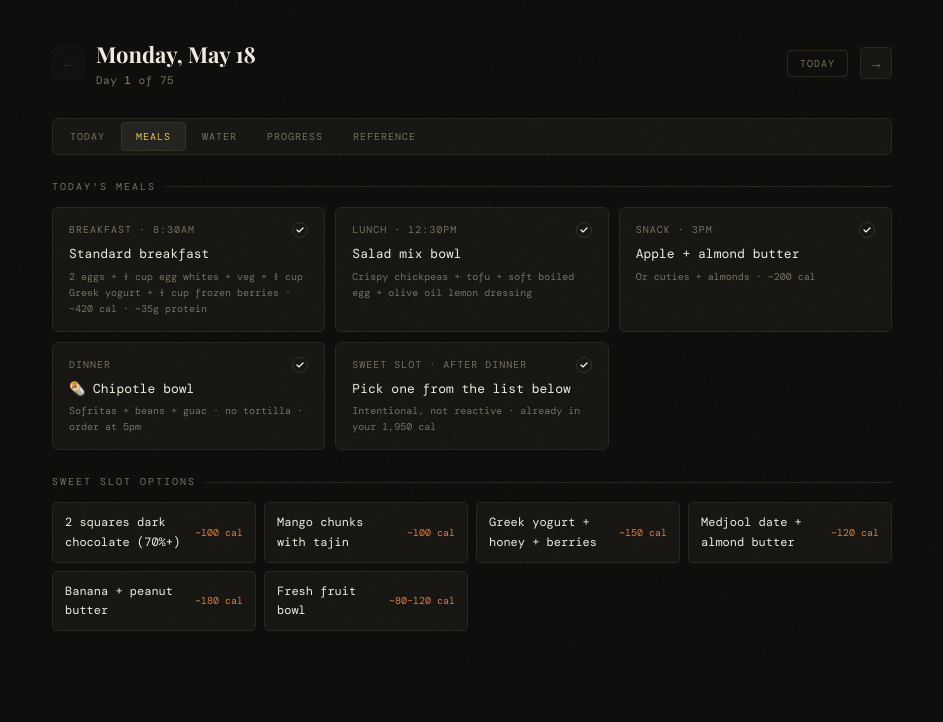
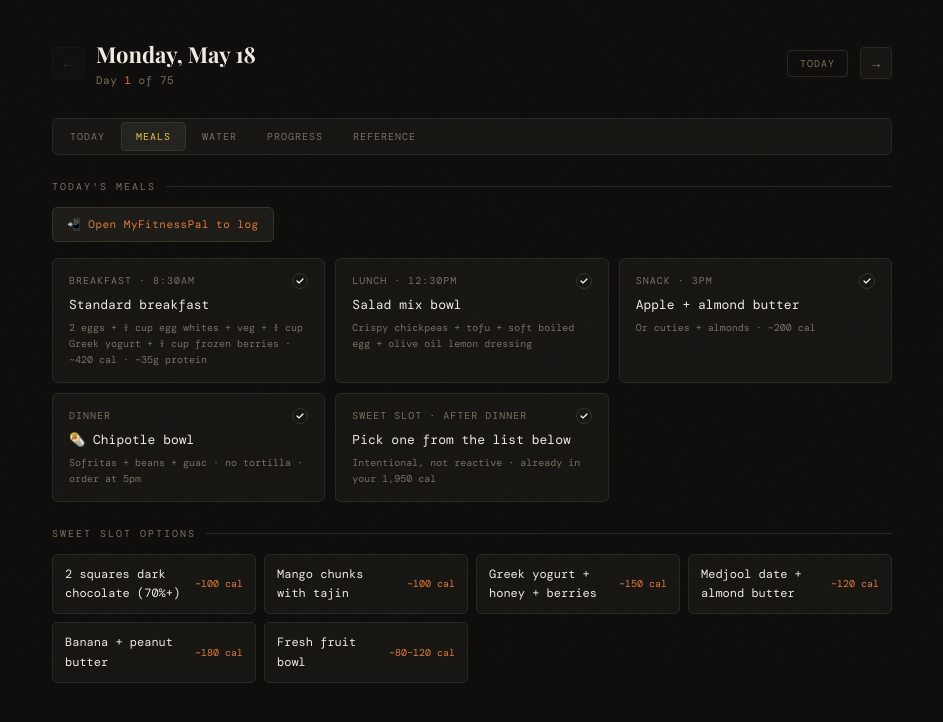
Before and after one commit to keertanachandar/75hard, a plain HTML site: page index.html in a window 1280 px wide. Both pictures are taken after a click on the button "MEALS". Shown: the part 136-858 px from the top of the page, without its empty margins (168-1111 px from the left). Drawn offline with nearby package versions, Linux system fonts and the light colour scheme; a web font is replaced by a local one.

Commit message:
feat: add MyFitnessPal shortcut on Meals tab

```diff
--- a/css/styles.css
+++ b/css/styles.css
@@ -805,3 +805,19 @@
   }
   /* Notes stay fully usable */
   body.future-view .notes-area { opacity: 1; pointer-events: auto; }
+
+  .mfp-link {
+    display: inline-block;
+    margin-bottom: 16px;
+    background: var(--bg3);
+    border: 1px solid var(--border2);
+    color: var(--accent2);
+    text-decoration: none;
+    font-family: 'DM Mono', monospace;
+    font-size: 11px;
+    letter-spacing: 0.5px;
+    padding: 8px 14px;
+    border-radius: 5px;
+    transition: all 0.15s;
+  }
+  .mfp-link:hover { border-color: var(--accent2); }
--- a/index.html
+++ b/index.html
@@ -154,6 +154,9 @@
   <!-- MEALS panel -->
   <div class="panel" id="panel-meals">
     <div class="section-header">Today's Meals</div>
+    <a class="mfp-link" href="https://www.myfitnesspal.com/food/diary" target="_blank" rel="noopener">
+      📲 Open MyFitnessPal to log
+    </a>
     <div class="meal-grid" id="mealGrid"></div>
 
     <div class="section-header" style="margin-top:8px">Sweet Slot Options</div>
```
